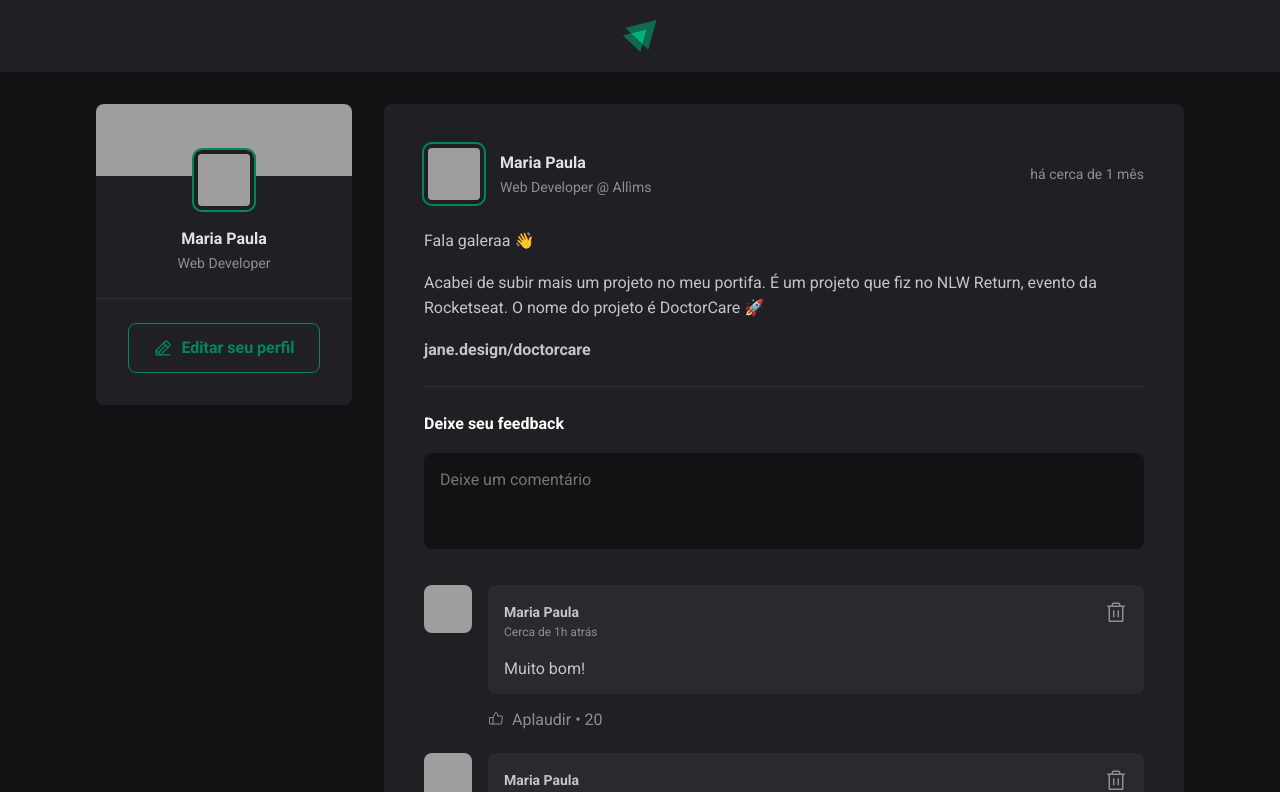
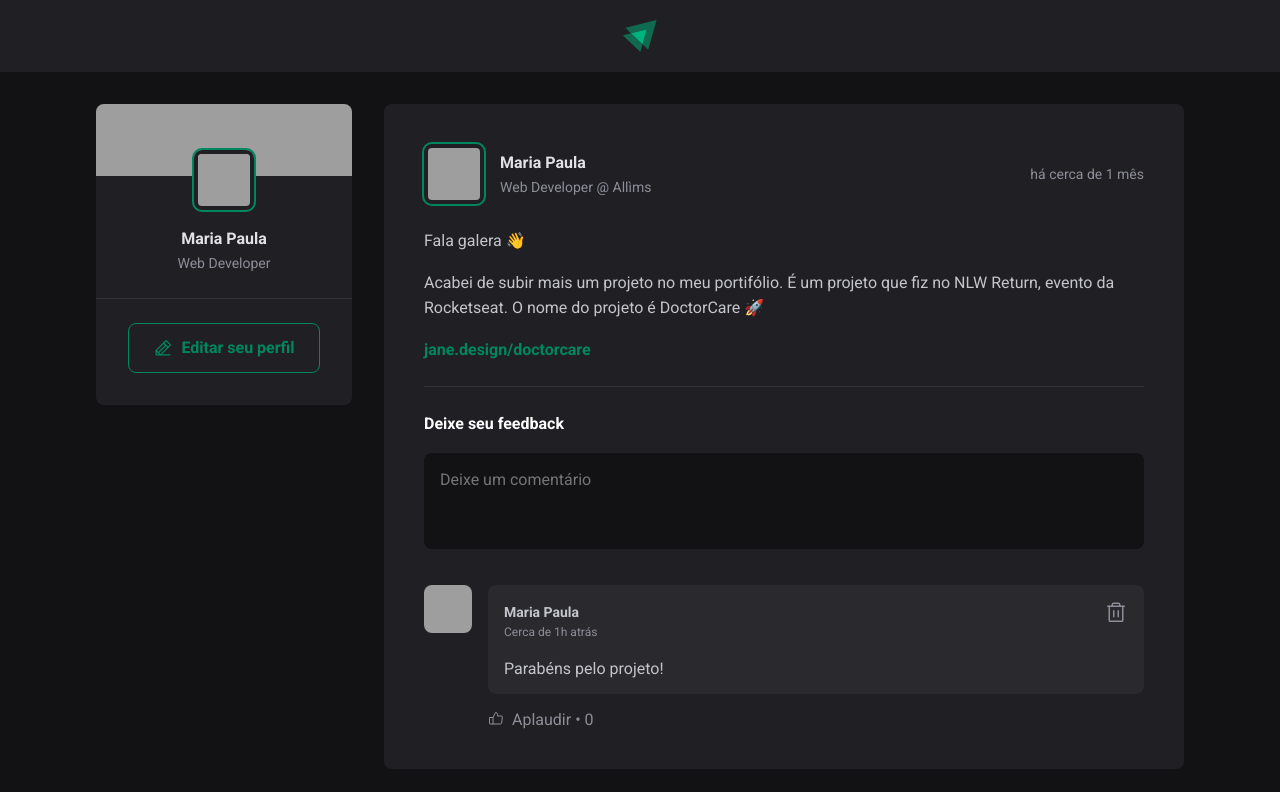
Before and after one commit to mpersonsolia/socialnetwork-ignite, a React (Vite) app: page / in a window 1280 px wide. Shown: the top 792 px of the page. Built offline with nearby package versions, Linux system fonts and the light colour scheme; grey boxes are pictures that could not be loaded.

Commit message:
add states

```diff
--- a/src/App.jsx
+++ b/src/App.jsx
@@ -14,11 +14,11 @@
 			role: 'Web Developer @ Allìms',
 		},
 		content: [
-			{ type: 'paragraph', content: 'Fala galeraa 👋' },
+			{ type: 'paragraph', content: 'Fala galera 👋' },
 			{
 				type: 'paragraph',
 				content:
-					'Acabei de subir mais um projeto no meu portifa. É um projeto que fiz no NLW Return, evento da Rocketseat. O nome do projeto é DoctorCare 🚀',
+					'Acabei de subir mais um projeto no meu portifólio. É um projeto que fiz no NLW Return, evento da Rocketseat. O nome do projeto é DoctorCare 🚀',
 			},
 			{ type: 'link', content: 'jane.design/doctorcare' },
 		],
@@ -32,11 +32,11 @@
 			role: 'CEO @ Rocketseat',
 		},
 		content: [
-			{ type: 'paragraph', content: 'Fala galeraa 👋' },
+			{ type: 'paragraph', content: 'Fala galera 👋' },
 			{
 				type: 'paragraph',
 				content:
-					'Acabei de subir mais um projeto no meu portifa. É um projeto que fiz no NLW Return, evento da Rocketseat. O nome do projeto é DoctorCare 🚀',
+					'Acabei de subir mais um projeto no meu portifólio. É um projeto que fiz no NLW Return, evento da Rocketseat. O nome do projeto é DoctorCare 🚀',
 			},
 			{ type: 'link', content: 'jane.design/doctorcare' },
 		],
@@ -50,11 +50,11 @@
 			role: 'CEO @ Allìms',
 		},
 		content: [
-			{ type: 'paragraph', content: 'Fala galeraa 👋' },
+			{ type: 'paragraph', content: 'Fala galera 👋' },
 			{
 				type: 'paragraph',
 				content:
-					'Acabei de subir mais um projeto no meu portifa. É um projeto que fiz no NLW Return, evento da Rocketseat. O nome do projeto é DoctorCare 🚀',
+					'Acabei de subir mais um projeto no meu portifólio. É um projeto que fiz no NLW Return, evento da Rocketseat. O nome do projeto é DoctorCare 🚀',
 			},
 			{ type: 'link', content: 'jane.design/doctorcare' },
 		],
@@ -75,6 +75,7 @@
 								author={post.author}
 								content={post.content}
 								publishedAt={post.publishedAt}
+								key={post.id}
 							/>
 						);
 					})}
--- a/src/components/Comment.jsx
+++ b/src/components/Comment.jsx
@@ -1,9 +1,20 @@
 import { ThumbsUp, Trash } from 'phosphor-react';
+import { useState } from 'react';
 import { Avatar } from './Avatar';
 
 import styles from './Comment.module.css';
 
-export function Comment() {
+export function Comment({ content, onDeleteComment }) {
+	const [likeCount, setLikeCount] = useState(0);
+
+	function handleDeleteComment() {
+		onDeleteComment(content);
+	}
+
+	function handleLikeComment() {
+		setLikeCount(likeCount + 1);
+	}
+
 	return (
 		<div className={styles.comment}>
 			<Avatar hasBorder={false} src='https://github.com/mpersonsolia.png' />
@@ -20,15 +31,16 @@
 								Cerca de 1h atrás
 							</time>
 						</div>
-						<button title='Deletar comentário'>
+						<button onClick={handleDeleteComment} title='Deletar comentário'>
 							<Trash size={24} />
 						</button>
 					</header>
-					<p>Muito bom!</p>
+					<p>{content}</p>
 				</div>
 				<footer>
-					<button>
-						<ThumbsUp /> Aplaudir <span>20</span>
+					<button onClick={handleLikeComment}>
+						<ThumbsUp />
+						Aplaudir<span>{likeCount}</span>
 					</button>
 				</footer>
 			</div>
--- a/src/components/Post.jsx
+++ b/src/components/Post.jsx
@@ -1,10 +1,14 @@
 import { format, formatDistanceToNow } from 'date-fns';
 import ptBR from 'date-fns/locale/pt-BR';
+import { useState } from 'react';
 import { Avatar } from './Avatar';
 import { Comment } from './Comment';
 import styles from './Post.module.css';
 
 export function Post({ author, content, publishedAt }) {
+	const [comments, setComments] = useState(['Parabéns pelo projeto!']);
+	const [newCommentText, setNewCommentText] = useState('');
+
 	const publishedDateFormatted = format(
 		publishedAt,
 		"d 'de' LLLL 'às' HH:mm'h'",
@@ -15,6 +19,31 @@
 		locale: ptBR,
 		addSuffix: true,
 	});
+
+	const isNewCommentEmpty = newCommentText.length === 0;
+
+	function handleCreateNewComment() {
+		event.preventDefault();
+		setComments([...comments, newCommentText]);
+		setNewCommentText('');
+	}
+
+	function handleNewCommentChange() {
+		event.target.setCustomValidity('');
+		setNewCommentText(event.target.value);
+	}
+
+	function handleNewCommentInvalid() {
+		event.target.setCustomValidity('Este campo é obrigatório!');
+	}
+
+	function deleteComment(commentToDelete) {
+		const commentsWithoutDeleteOne = comments.filter((comment) => {
+			return comment !== commentToDelete;
+		});
+
+		setComments(commentsWithoutDeleteOne);
+	}
 
 	return (
 		<article className={styles.post}>
@@ -38,10 +67,10 @@
 			<div className={styles.content}>
 				{content.map((line) => {
 					if (line.type === 'paragraph') {
-						return <p>{line.content}</p>;
+						return <p key={line.content}>{line.content}</p>;
 					} else if (line.type === 'link') {
 						return (
-							<p>
+							<p key={line.content}>
 								<a href='#'>{line.content} </a>
 							</p>
 						);
@@ -49,18 +78,33 @@
 				})}
 			</div>
 
-			<form className={styles.commentForm}>
+			<form onSubmit={handleCreateNewComment} className={styles.commentForm}>
 				<strong>Deixe seu feedback</strong>
-				<textarea placeholder='Deixe um comentário' />
+				<textarea
+					name='comment'
+					placeholder='Deixe um comentário'
+					value={newCommentText}
+					onChange={handleNewCommentChange}
+					onInvalid={handleNewCommentInvalid}
+					required
+				/>
 				<footer>
-					<button type='submit'>Publicar</button>
+					<button type='submit' disabled={isNewCommentEmpty}>
+						Publicar
+					</button>
 				</footer>
 			</form>
 
 			<div className={styles.commentList}>
-				<Comment />
-				<Comment />
-				<Comment />
+				{comments.map((comment) => {
+					return (
+						<Comment
+							key={comment}
+							content={comment}
+							onDeleteComment={deleteComment}
+						/>
+					);
+				})}
 			</div>
 		</article>
 	);
--- a/src/components/Post.module.css
+++ b/src/components/Post.module.css
@@ -19,7 +19,7 @@
 }
 
 .content a {
-	color: var(--gren-500);
+	color: var(--green-500);
 	font-weight: bold;
 	text-decoration: none;
 }
@@ -114,8 +114,13 @@
 	color: var(--white);
 }
 
-.commentForm button[type='submit']:hover {
+.commentForm button[type='submit']:not(:disabled):hover {
 	background: var(--green-300);
+}
+
+.commentForm button[type='submit']:disabled {
+	cursor: not-allowed;
+	opacity: 0.7;
 }
 
 .commentList {
```
